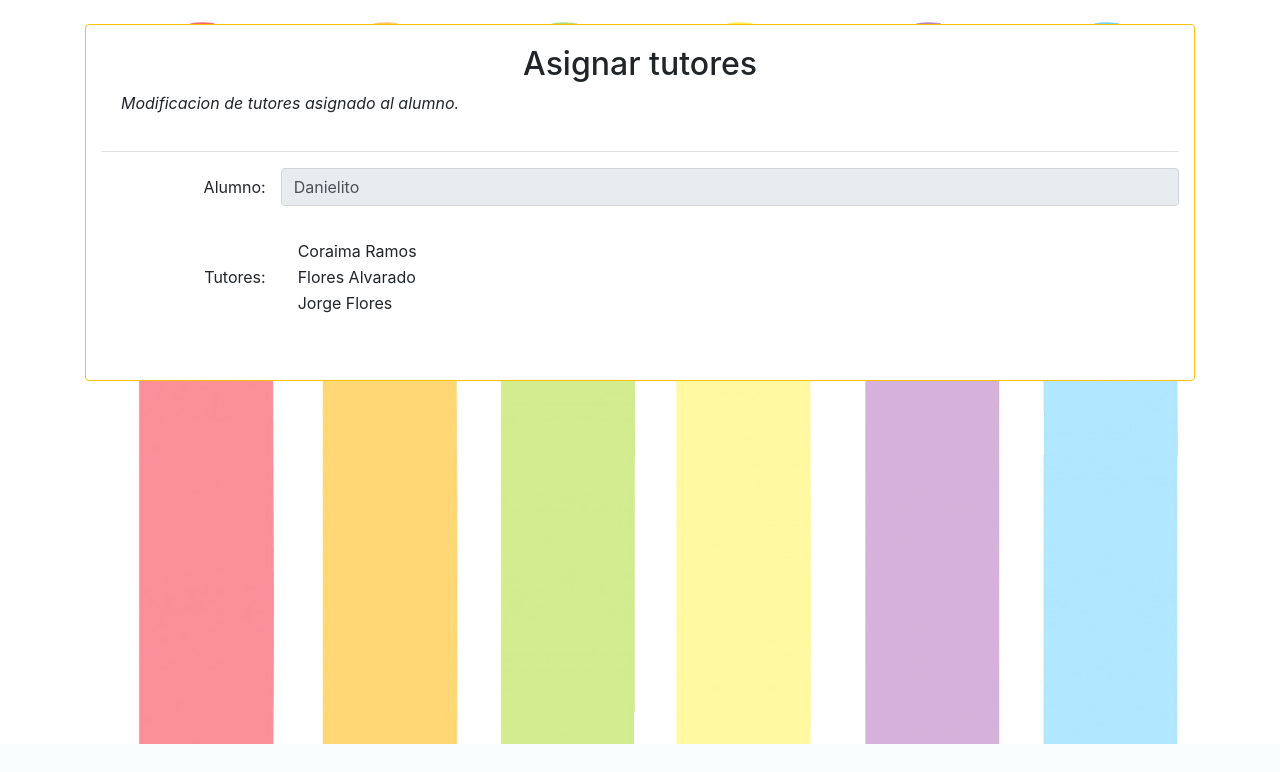
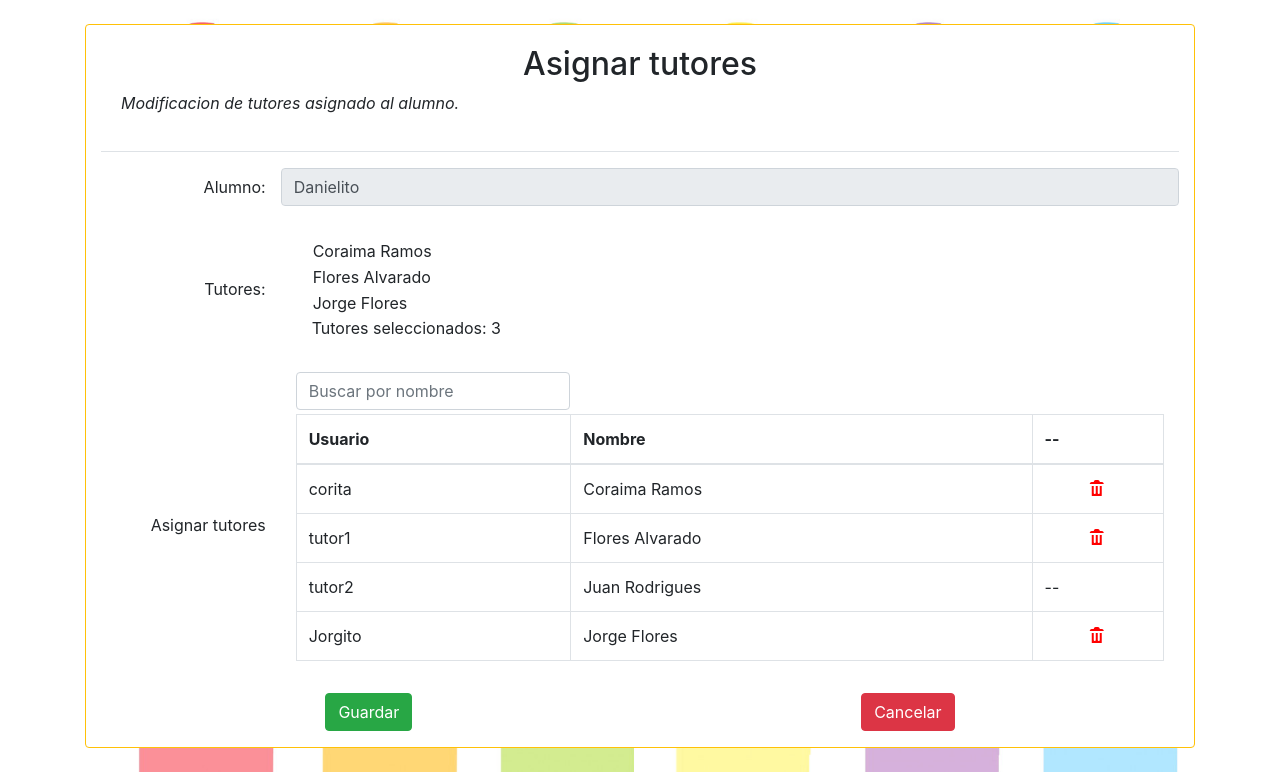
Before and after one commit to AlexSB664/Presscolar, a Django app: page /addtutor/1 in a window 1280 px wide. Shown: the part 56-828 px from the top of the page. Before the commit the page ends 800 px from the top, so only its background shows below. Run offline with Django 3.2, Linux system fonts and the light colour scheme; a user stored in the database is signed in; data comes from the database, SQL or seed files in the repository; both versions use the stored data as it was after the commit; some libraries are stand-ins or nearby versions.

Commit message:
asignacion de tutores listo

```diff
--- a/alumnos/views.py
+++ b/alumnos/views.py
@@ -6,6 +6,7 @@ from django.urls import reverse_lazy
 from django.core import serializers
 from django.http import JsonResponse, HttpResponse
 from padres.models import Tutor, Profesor
+import string
 
 def Index(request):
     user = request.user
@@ -47,14 +48,16 @@ class AlumnoReporte(ListView):
 
 def busquedaTurores(request):
     if  request.method == 'GET':
-        filtro = request.GET['nombre']
-        data = serializers.serialize('json', Tutor.objects.filter(tut_nombre__contains = filtro))
+        datos = []
+        filtro = request.GET['filtro']
+        data =  Tutor.objects.select_related().filter(tut_apellidos__contains = filtro)
+        for dt in data:
+            datos.append({"Usuario": str(dt.tut_nombre.username), 'Apellidos': str(dt.tut_apellidos)})
 
+        data = serializers.serialize('json',data)
     else:
         data = ""
-
-    print(data)
-    return HttpResponse(data, 'application/json')
+    return HttpResponse(str(datos))
 
 class ReporteNoChafa(ListView):
 	template_name="alumnos/reporte_no_chafa.html"
--- a/padres/views.py
+++ b/padres/views.py
@@ -3,10 +3,12 @@ from .models import Tutor
 from django.urls import reverse_lazy
 from django.contrib.auth.models import User, Permission
 from django.contrib import auth
-from django.http import HttpResponseRedirect
+from django.http import HttpResponseRedirect, JsonResponse, HttpResponse
 from .forms import AddTutorForm
 from django.views import generic
 from alumnos.models import alumnos
+import json
+from django.utils.datastructures import MultiValueDictKeyError
 # Create your views here.
 def LogIn(request):
 	return render(request,'log/in.html')
@@ -28,6 +30,22 @@ def login(request):
             return  HttpResponseRedirect('login/')
     else:
         return render(request, 'log/in.html')
+
+def updateTutores(request):
+    if request.method == 'POST':
+        slug = request.POST['slug']
+        alm = alumnos.objects.get(slug = slug)
+        tuto = json.loads(request.POST['alu_tutores'])
+        alm.alu_tutores.clear()
+        alm.save()
+        for x in range(len(tuto)):
+            tut = (tuto[x]['Usuario'])
+            usu = User.objects.get(username = tut)
+            tutor = Tutor.objects.get(tut_nombre = usu)
+            alm.alu_tutores.add(tutor)
+        alm.save()
+
+    return HttpResponseRedirect('/')
 
 class addTutor(generic.FormView):
     template_name = 'padres/agregar.html'
--- a/prescolapp/urls.py
+++ b/prescolapp/urls.py
@@ -19,7 +19,7 @@ from django.conf.urls import url, include
 from django.contrib.auth.views import logout_then_login
 from alumnos.views import Index, AlumnoCreate, AlumnoReporte, busquedaTurores,ReporteNoChafa, busquedaAlumno,Detail_ninja, Update_Alumno, Detail_Alumno, AgregarAlumConEstilo
 from maestros.views import agregarMaestro #StudentSignUpView
-from padres.views import LogIn, Index2, login, addTutor, tutorAsign
+from padres.views import LogIn, Index2, login, addTutor, tutorAsign,updateTutores
 #para las fotos
 from django.conf import settings
 from django.conf.urls.static import static
@@ -46,6 +46,7 @@ urlpatterns = [
     path('updateAlumno/<slug:slug>', Update_Alumno.as_view(), name="UpdateAlumno"),
     path('detalles/<slug:slug>', Detail_Alumno.as_view()),
     path('addtutor/<slug:slug>', tutorAsign),
+    path('Actualizar/Tutores', updateTutores),
 	]
 #para las fotos
 if settings.DEBUG:
--- a/templates/alumnos/alumnotutores.html
+++ b/templates/alumnos/alumnotutores.html
@@ -8,7 +8,7 @@
 			<p class="form-label text-justify font-italic">Modificacion de tutores asignado al alumno.</p>
     	</div>
     </div>
-     <form class="mt-3 container form-horizontal" method="POST">
+     <form class="mt-3 container form-horizontal" onkeypress="if(event.keyCode == 13) event.returnValue = false;" action="/Actualizar/Tutores" method="POST">
      	{% csrf_token %}
 
      	<div class="form-inline form-group">
@@ -17,26 +17,168 @@
         </div>
         <div class="form-inline form-group">
             <label class="text-right justify-content-end control-label col-sm-2">Tutores:</label>
-            <div class="w-25 p-3">
+            <div class="form-inline form-group col-sm-10">
+            <div class="p-3">
             <div style="display: none;">
+                <input type="text" name="slug" value="{{Alumno.slug}}" />
+                <input type="text" id="alu_tutores" name="alu_tutores" value="" />
+                <ul required="" id="id_alu_tutores" multiple="multiple">
+                    {% for alm in Alumno.alu_tutores.all %}
+                    <li>{{alm}}</li>
+                {% endfor %}
+                </ul>
+            </div>
+            <table id="tableNombreTutores">
+                <thead></thead>
+                <tbody>
 
-                <select name="alu_tutores" required="" id="id_alu_tutores" multiple="multiple">
-                    {% for alm in Alumno.alu_tutores.all %}
-                    <option selected>{{alm}}</option>
-                {% endfor %}
-                </select>
-            </div>
-            <table>
                 {% for alm in Padres %}
                     <tr><td>{{alm.Nombre}} {{ alm.Apellidos}}</td></tr>
                 {% endfor %}
+                </tbody>
+            </table>
+            <label id="totalTutores"></label>
+        </div>
+    </div>
+</div>
+    <div  class="form-inline form-group" >
+        <label class="text-right justify-content-end control-label col-sm-2">Asignar tutores</label>
+        <div class="form-inline form-group col-sm-10">
+            <input type="text" class="form-control" placeholder="Buscar por nombre" title="Precione la tecla 'enter' para buscar" id="inputBusqueda" onkeypress="busquedaEnter(event)"/>
+            <table id="tableTutores" class="table table-bordered mt-1">
+                    <thead>
+                        <tr>
+                            <th>Usuario</th>
+                            <th>Nombre</th>
+                            <th>--</th>
+                        </tr>
+                    </thead>
+                    <tbody>
+                    </tbody>
+                </table>
 
-            </table>
-        </div>
-        <div class="w-75 p-3">
+
         </div>
         </div>
-
+        <div class="form-group ">
+          <div class="d-flex justify-content-around">
+            <button  class="btn btn-success" type="submit">Guardar</button>
+            <button class="btn btn-danger" onclick="window.location.href = '/'" type="reset">Cancelar</button>
+        </div>
+    </div>
      </form>
 </div>
+<script type="text/javascript">
+    var total = 0;
+function Buscar(){
+    var valor = document.getElementById('inputBusqueda').value;
+    var x = new XMLHttpRequest();
+    x.open('GET','/tutores/busqueda/?filtro=' + valor)
+    x.onreadystatechange = function (e) {
+    if (x.readyState == 4) {
+        if (x.status === 200) {
+            x.addEventListener('load', function(e){
+                var jsonData = JSON.parse(x.responseText.replace(/\'/g,'"'))
+                iterarObjeto(jsonData);
+            });
+        } else {
+            console.error(x.status);
+            }
+    }
+    }
+    x.send();
+}
+
+function busquedaEnter(e){
+    if(e.keyCode == 13){
+        Buscar();
+    }
+}
+var js
+function iterarObjeto(obj){
+    document.getElementById('tableTutores').children[1].innerHTML = '';
+    for(i = 0; i < obj.length; i++){
+
+        var span = validar(obj[i].Usuario)
+        var tr = document.createElement('tr');
+        tr.innerHTML ='<td>' + obj[i].Usuario + '</td>'+
+            '<td>' + obj[i].Apellidos + '</td>'+
+            '<td '+ span +'</td>';
+        document.getElementById('tableTutores').children[1].appendChild(tr);
+    }
+}
+
+function SetTutor(itm){
+    var sl = document.getElementById('id_alu_tutores')
+    var opt = document.createElement('li')
+    opt.innerHTML = itm.parentNode.children[0].innerHTML
+    sl.appendChild(opt);
+
+    var tbl = document.getElementById('tableNombreTutores').children[1]
+    var tr = document.createElement('tr')
+    tr.innerHTML = '<td>' + itm.parentNode.children[1].innerHTML + '</td>'
+    tbl.appendChild(tr);
+    countTutores();
+    actualizarArray();
+    Buscar()
+}
+
+function rmTutor(itm){
+    var sl = document.getElementById('id_alu_tutores')
+    var tbl = document.getElementById('tableNombreTutores').children[1]
+    var usuario = itm.parentNode.children[0].innerHTML;
+    var nombre = itm.parentNode.children[1].innerHTML;
+    for(var i = 0; i < sl.childElementCount; i++){
+          if(sl.children[i].textContent == usuario){
+            sl.children[i].remove();
+          }
+    }
+    for(var i = 0; i < tbl.rows.length; i++){
+        if (tbl.children[i].children[0].innerText == nombre) {
+            tbl.children[i].remove();
+        }
+    }
+    countTutores();
+    actualizarArray()
+    Buscar()
+}
+
+function countTutores(){
+    total = document.getElementById('id_alu_tutores').childElementCount;
+    document.getElementById('totalTutores').textContent = 'Tutores seleccionados: ' + total;
+}
+
+function validar(usuario){
+    var span ='>--';
+    var encontrado = false;
+    var sl = document.getElementById('id_alu_tutores')
+    for(var i = 0; i < sl.childElementCount; i++){
+        if(sl.children[i].textContent == usuario){
+            span = 'onclick="rmTutor(this)" class="text-center"><span style="color: red;" class="oi oi-trash"></span>'
+            encontrado = true;
+        }
+    }
+    if (total < 3 && !encontrado){
+        span = 'onclick="SetTutor(this)" class="text-center" ><span style="color: mediumseagreen;" class="oi oi-plus"></span></span>'
+    }
+
+    return span;
+}
+var json = '';
+function actualizarArray(){
+    var sl = document.getElementById('id_alu_tutores')
+    json = '[';
+        for(var i = 0; i < sl.childElementCount; i++){
+            json +=(i ==0)? '{"Usuario":"':',{"Usuario":"';
+            json += sl.children[i].textContent;
+            json += '"}'
+        }
+        json += "]"
+        document.getElementById('alu_tutores').value = json
+}
+
+countTutores()
+Buscar()
+actualizarArray()
+</script>
 {% endblock %}
```
Also changed, not shown: db.sqlite3, media/fotosAlu/girl_ipZcZRf.jpg (added).
